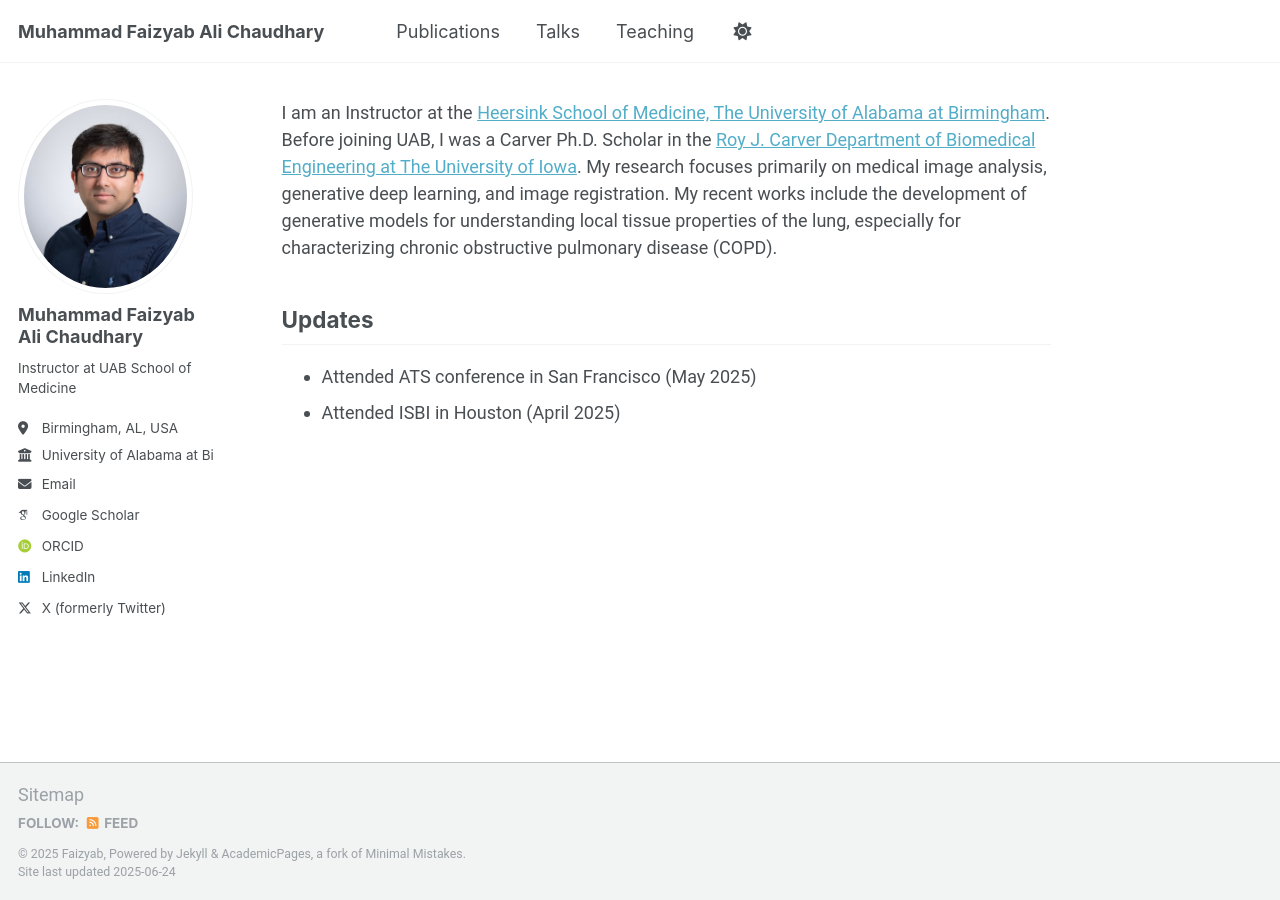
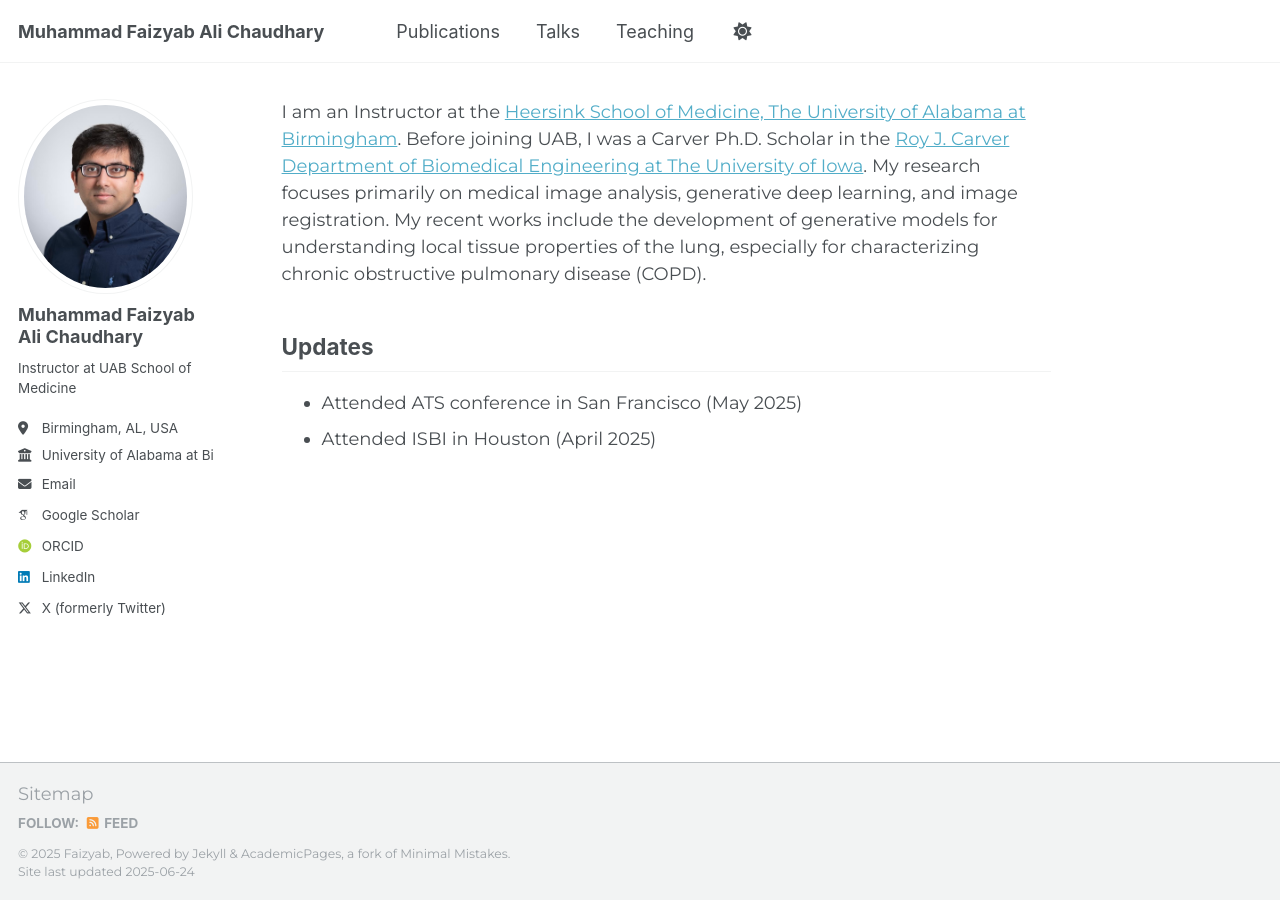
Before and after one commit to MFaizyabAli/mfaizyabali.github.io, a Jekyll site: the page built from _pages/about.md, in a window 1280 px wide. Built offline with Jekyll 4.4.1, drawn with Linux system fonts in a browser that asks for light colours; some web fonts are replaced.

Commit message:
test mont

```diff
--- a/_sass/_themes.scss
+++ b/_sass/_themes.scss
@@ -7,7 +7,7 @@
    ========================================================================== */
 
 /* Used to set the size for <em> */
-$doc-font-size              : 16;
+$doc-font-size              : 14;
 
 /* Paragraph indention */
 $paragraph-indent           : false; // true, false (default)
@@ -39,7 +39,7 @@ $type-size-6                : 0.75em;   // ~12px
 $type-size-7                : 0.6875em; // ~11px
 $type-size-8                : 0.625em;  // ~10px
 
-$global-font-family         : 'Roboto', sans-serif;
+$global-font-family         : 'Montserrat', sans-serif;
 $header-font-family         : $sans-serif;
 $caption-font-family        : $serif;
 
```
